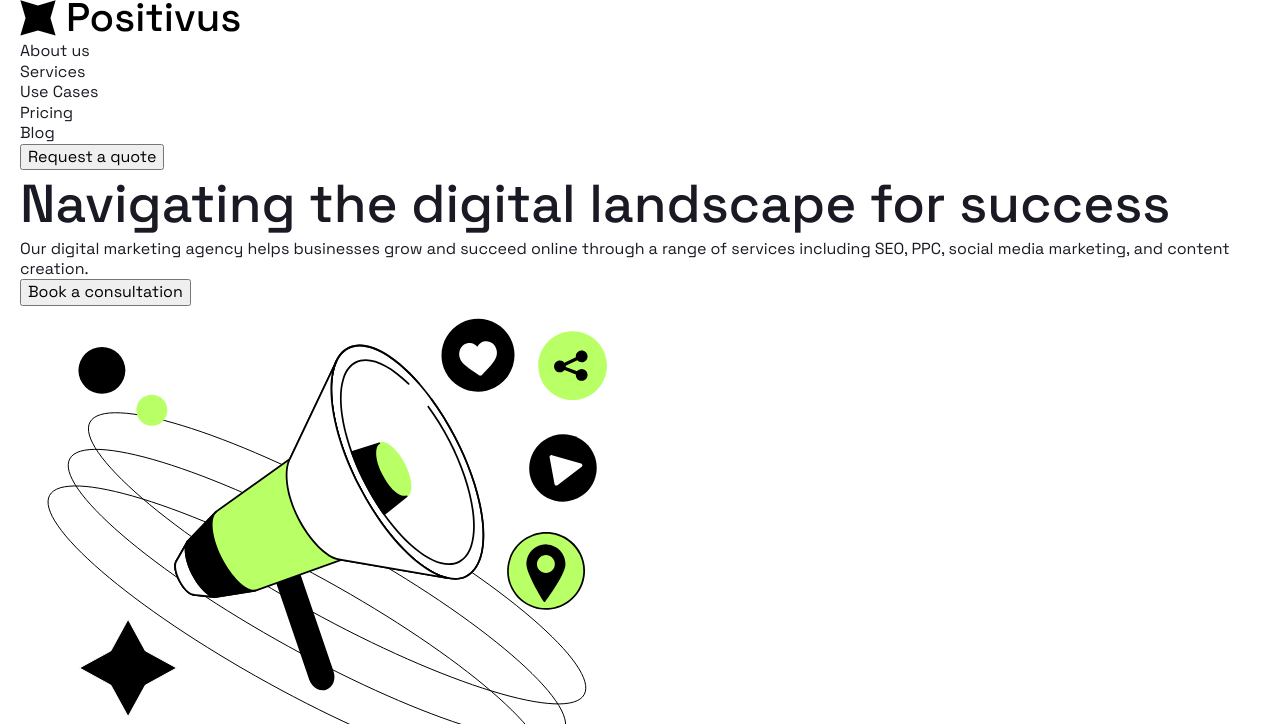
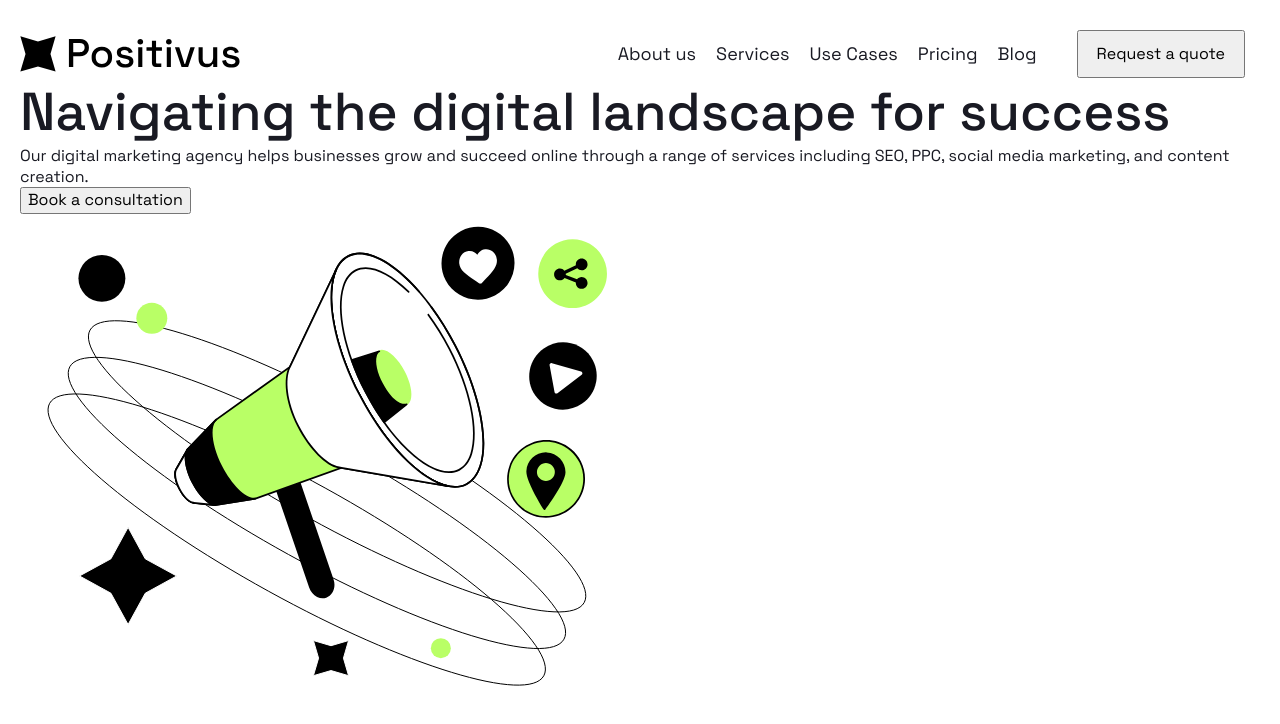
Before and after one commit to zhaslansabyrzhan/positivus, a website: page index.html in a window 1280 px wide. Shown: the top 724 px of the page. Drawn offline with nearby package versions, Linux system fonts and the light colour scheme; files that its build step writes are made by us from their sources.

Commit message:
feat: add header responsive styles

```diff
--- a/styles/main.scss
+++ b/styles/main.scss
@@ -1 +1,2 @@
 @use 'base';
+@use 'sections';
--- /dev/null
+++ b/styles/sections/_header.scss
@@ -0,0 +1,88 @@
+@use '../abstracts' as *;
+
+.header {
+  padding-top: 60px;
+
+  @include desktop {
+    padding-top: 30px;
+  }
+
+  @include mobile {
+    padding-top: 15px;
+  }
+
+  &__inner {
+    display: flex;
+    justify-content: space-between;
+    align-items: center;
+    column-gap: 40px;
+
+    @include tablet {
+      column-gap: 30px;
+    }
+  }
+
+  &__logo {
+    @include tablet {
+      max-width: 120px;
+    }
+
+    @include mobile {
+      max-width: 144px;
+    }
+  }
+
+  &__menu {
+    margin-left: auto;
+    font-size: 20px;
+
+    @include desktop {
+      font-size: 18px;
+    }
+
+    @include tablet {
+      font-size: 16px;
+    }
+
+    &-list {
+      display: flex;
+      align-items: center;
+      column-gap: 40px;
+
+      @include desktop {
+        column-gap: 20px;
+      }
+    }
+
+    &-link {
+      position: relative;
+      display: inline-flex;
+      align-items: center;
+      height: 48px;
+
+      @include hover {
+        &::after {
+          width: 100%;
+        }
+      }
+
+      &::after {
+        content: '';
+        position: absolute;
+        top: 100%;
+        left: 50%;
+        translate: -50%;
+        width: 0;
+        height: 2px;
+        background-color: currentColor;
+        transition-duration: inherit;
+      }
+    }
+  }
+
+  &__button {
+    height: 48px;
+    padding-inline: 18px;
+    font-size: 16px;
+  }
+}
--- /dev/null
+++ b/styles/sections/_index.scss
@@ -0,0 +1 @@
+@forward 'header';
```
